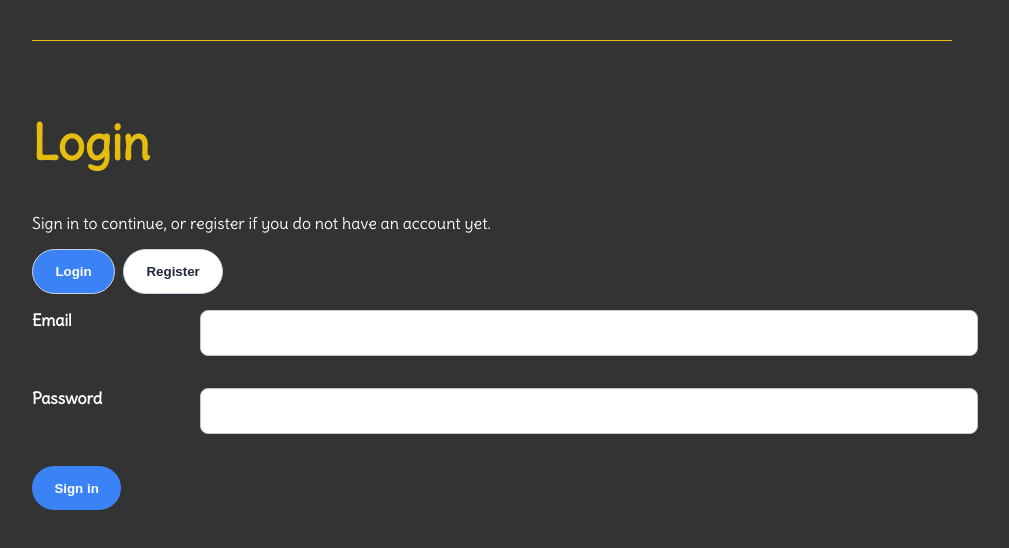
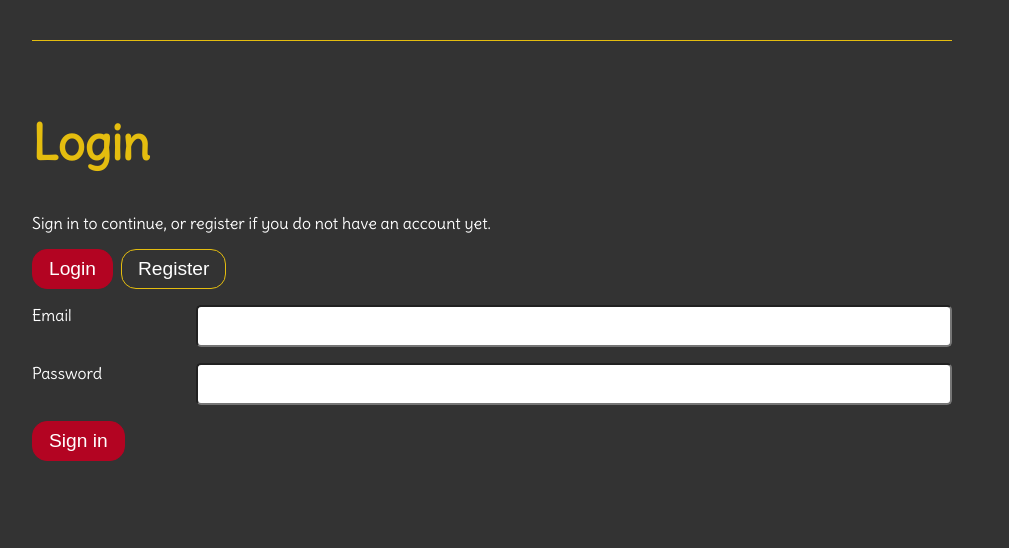
Before and after one commit to krasej/secretsanta, a Vue app: page /login in a window 1280 px wide. Shown: the top 548 px of the page, without its empty margins (148-1157 px from the left). Built offline with nearby package versions, Linux system fonts and the light colour scheme; no server answers; the HTML template or start-up script is replaced by a standard one.

Commit message:
added colors for buttons

```diff
--- a/src/Auth.vue
+++ b/src/Auth.vue
@@ -73,7 +73,7 @@ async function submitForm() {
     <p>Sign in to continue, or register if you do not have an account yet.</p>
 
     <div class="auth-switch">
-      <button type="button" :class="{ active: authMode === 'login' }" @click="authMode = 'login'">
+      <button type="button" class="primary" :class="{ active: authMode === 'login' }" @click="authMode = 'login'">
         Login
       </button>
       <button type="button" :class="{ active: authMode === 'register' }" @click="authMode = 'register'">
@@ -104,7 +104,7 @@ async function submitForm() {
         </label>
       </template>
 
-      <button type="submit">{{ authMode === 'login' ? 'Sign in' : 'Register' }}</button>
+      <button class="primary" type="submit">{{ authMode === 'login' ? 'Sign in' : 'Register' }}</button>
     </form>
 
     <div v-if="error" class="message error">{{ error }}</div>
@@ -118,66 +118,4 @@ async function submitForm() {
   gap: 0.5rem;
   margin-bottom: 1rem;
 }
-
-.auth-switch button {
-  background: white;
-  color: #1f2937;
-  border: 1px solid #cbd5e1;
-}
-
-.auth-switch button.active {
-  background: #3b82f6;
-  color: white;
-}
-
-form {
-  display: grid;
-  gap: 1rem;
-}
-
-label {
-  display: grid;
-  gap: 0.5rem;
-  font-weight: 600;
-}
-
-input,
-textarea {
-  width: 100%;
-  padding: 0.75rem;
-  border: 1px solid #c0c4cc;
-  border-radius: 8px;
-  font: inherit;
-}
-
-button {
-  width: fit-content;
-  padding: 0.9rem 1.4rem;
-  border: none;
-  border-radius: 999px;
-  background: #3b82f6;
-  color: white;
-  font-weight: 700;
-  cursor: pointer;
-}
-
-button:hover {
-  background: #2563eb;
-}
-
-.message {
-  margin-top: 1rem;
-  padding: 0.9rem 1rem;
-  border-radius: 10px;
-}
-
-.error {
-  background: #fee2e2;
-  color: #991b1b;
-}
-
-.success {
-  background: #ecfdf5;
-  color: #166534;
-}
 </style>
--- a/src/MyProfile.vue
+++ b/src/MyProfile.vue
@@ -104,7 +104,7 @@ async function saveChanges() {
           URL: <input v-model="presentForm.url" />
         </label>
 
-        <button type="submit">Save Wish!</button>
+        <button type="submit" class="primary">Save Wish!</button>
       </form>
 
 
@@ -134,7 +134,7 @@ async function saveChanges() {
           <textarea v-model="userForm.address" rows="2"></textarea>
         </label>
 
-        <button type="submit">Save profile</button>
+        <button type="submit" class="secondarycolor">Save profile</button>
       </form>
 
       <div v-if="error" class="message error">{{ error }}</div>
--- a/src/assets/style.css
+++ b/src/assets/style.css
@@ -17,9 +17,12 @@
 :root {
   --font-headline: 'Delius', cursive;
   --font-text: 'Delius', Arial, Helvetica, sans-serif;
-  --color-primary: #e4bd0f;
+  --color-secondary: #e4bd0f;
+  --color-secondary-bright: #ebd266;
+  --color-primary: #b30422;
+  --color-primary-bright: #fa4664;
   --border-radius: 5px;
-  --border-radius-lg: 10px;
+  --border-radius-lg: 15px;
 }
 
 html {
@@ -35,7 +38,7 @@ h4,
 h5,
 h6 {
   font-family: var(--font-headline);
-  color: var(--color-primary);
+  color: var(--color-secondary);
 }
 
 h1 {
@@ -63,7 +66,7 @@ h3 {
   align-items: center;
   justify-content: space-between;
   gap: 1rem;
-  border-bottom: 1px solid var(--color-primary);
+  border-bottom: 1px solid var(--color-secondary);
 }
 
 .nav-links {
@@ -72,7 +75,7 @@ h3 {
 }
 
 .nav-links a {
-  color: var(--color-primary);
+  color: var(--color-secondary);
   text-decoration: none;
   font-size: 1.2rem;
 }
@@ -83,8 +86,8 @@ h3 {
 
 .sign-out-button {
   background-color: transparent;
-  border: 1px solid var(--color-primary);
-  color: var(--color-primary);
+  border: 1px solid var(--color-secondary);
+  color: var(--color-secondary);
   padding: 0.5rem 1rem;
   cursor: pointer;
   font-size: 1rem;
@@ -144,7 +147,7 @@ h3 {
 }
 
 .present-card .edit-button {
-  background: var(--color-primary);
+  background: var(--color-secondary);
   border: none;
   padding: 0.25rem 0.5rem;
   cursor: pointer;
@@ -166,5 +169,39 @@ label {
 label input,
 label textarea {
   border-radius: var(--border-radius);
-  padding: 5px;
+  padding: 10px;
+  font-size: 1rem;
 }
+
+button {
+  width: fit-content;
+  border-radius: var(--border-radius-lg);
+  font-size: 1.2rem;
+  padding: 0.5rem 1rem;
+  background-color: transparent;
+  color: #fff;
+  border: 1px solid var(--color-secondary);
+  cursor: pointer;
+  transition: background-color 0.2s ease;
+}
+
+button.primary {
+  background-color: var(--color-primary);
+  border-color: var(--color-primary);
+  color: #fff;
+}
+
+button.primary:hover {
+  background-color: var(--color-primary-bright);
+}
+
+button.secondary {
+  background-color: var(--color-secondary);
+  border-color: var(--color-secondary);
+  color: #fff;
+}
+
+button.secondary:hover {
+  background-color: var(--color-secondary-bright);
+  border-color: var(--color-secondary-bright);
+}
```
